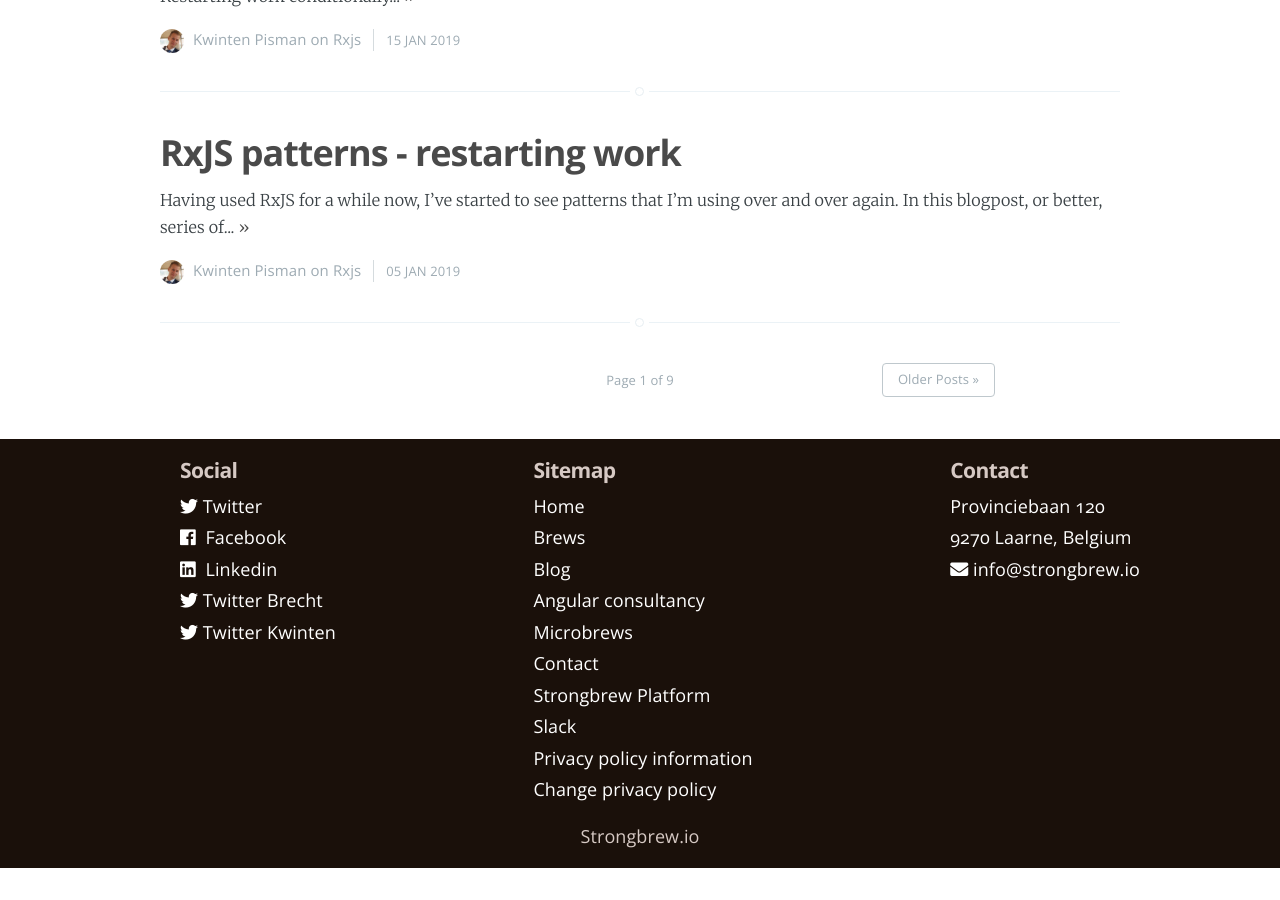
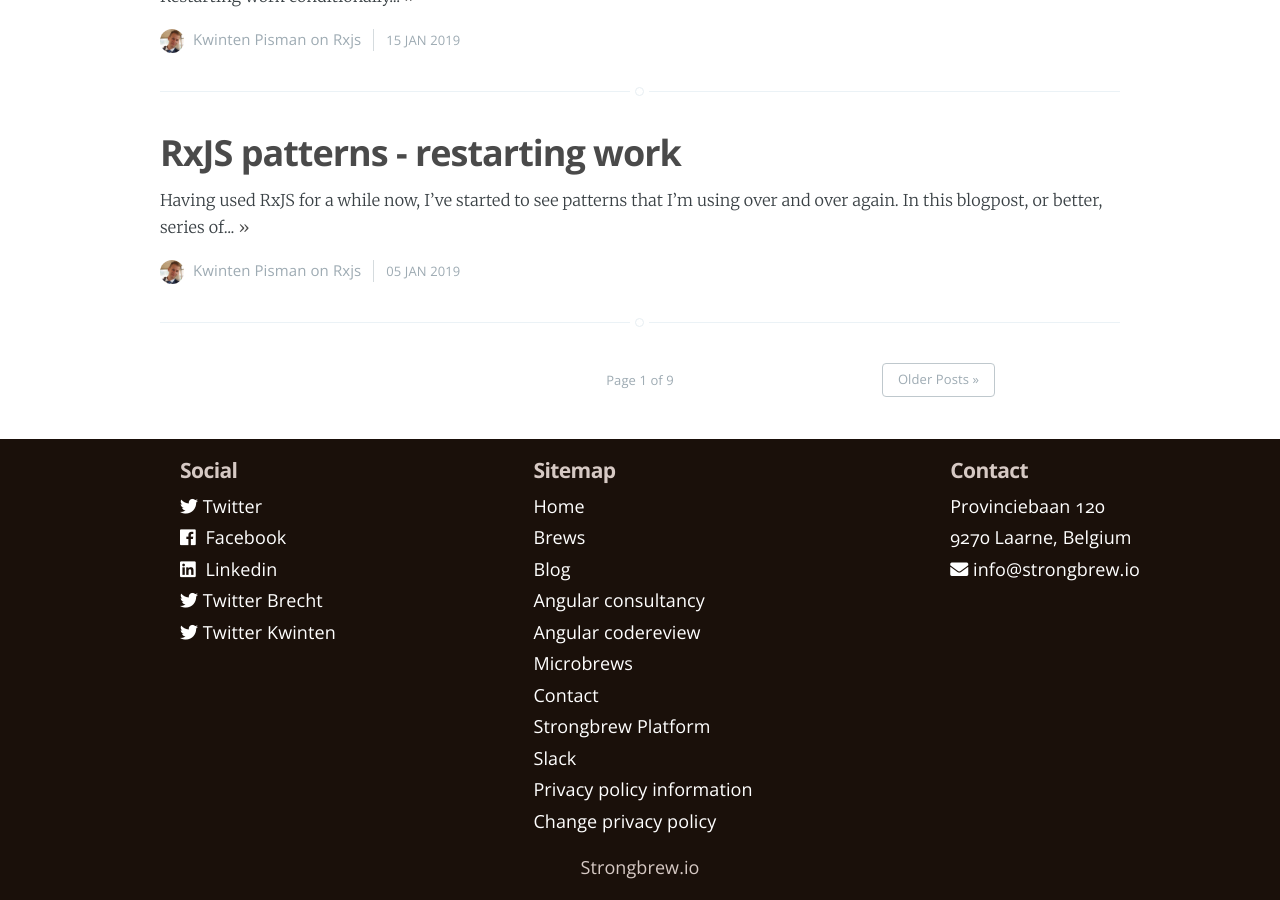
Before and after one commit to strongbrewio/strongbrewio.github.io, a Jekyll site: the page built from index.html, in a window 1280 px wide and 900 px high, scrolled down 1785 px. Built offline with Jekyll 4.4.1, drawn with Linux system fonts in a browser that asks for light colours; nearby versions of some CDN libraries; the list of posts is cut into pages by our own code; comment, search, counter and statistics services are not loaded; before the commit the page ends 2653 px from its top, so only the background shows below that.

Commit message:
fixed fotoer

```diff
--- a/_layouts/default.html
+++ b/_layouts/default.html
@@ -84,6 +84,7 @@
                             <li><a href="https://strongbrew.io/brews">Brews</a></li>
                             <li><a href="https://blog.strongbrew.io" rel="noopener">Blog</a></li>
                             <li><a href="https://strongbrew.io/consultancy">Angular consultancy</a></li>
+                            <li><a href="https://strongbrew.io/angular-codereview">Angular codereview</a></li>
                             <li><a href="https://strongbrew.io/microbrews">Microbrews</a></li>
                             <li><a href="https://strongbrew.io/contact">Contact</a></li>
                             <li><a href="https://platform.strongbrew.io" rel="noopener" target="_blank">Strongbrew Platform</a></li>
```
